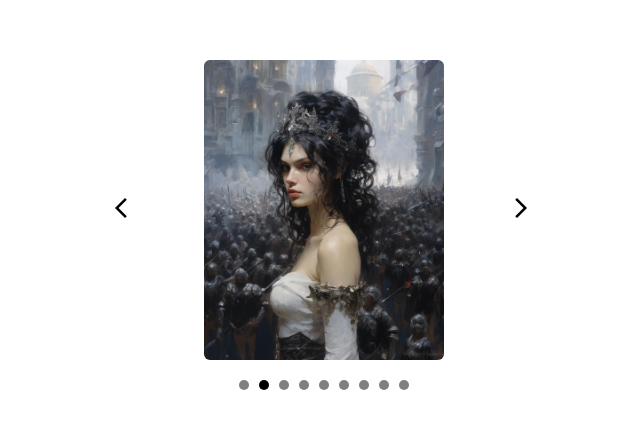
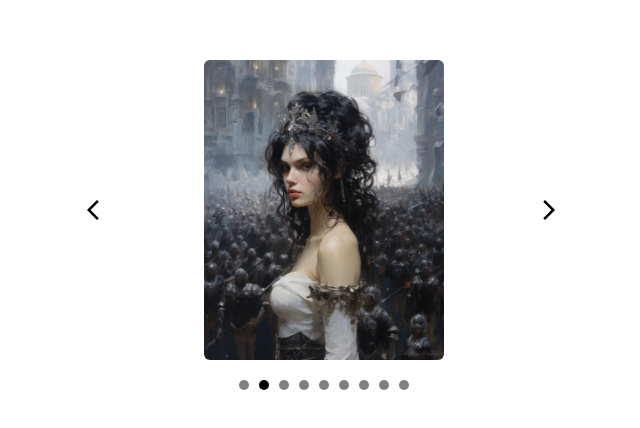
Before and after one commit to Jaizzer/webpage-image-slider, a website: page index.html in a window 1280 px wide. Shown: the part 178-606 px from the top of the page, 289-929 px from the left. Drawn offline with nearby package versions, Linux system fonts and the light colour scheme.

Commit message:
feat: Make previou and next buttons take all grid cell's width and height

```diff
--- a/style.css
+++ b/style.css
@@ -15,6 +15,16 @@ body {
     grid-template-rows: repeat(2, auto);
 
     gap: 10px;
+}
+
+#previous,
+#next {
+    height: 100%;
+    width: 100%;
+
+    display: grid;
+    justify-content: center;
+    align-content: center;
 }
 
 #previous:hover,
```
